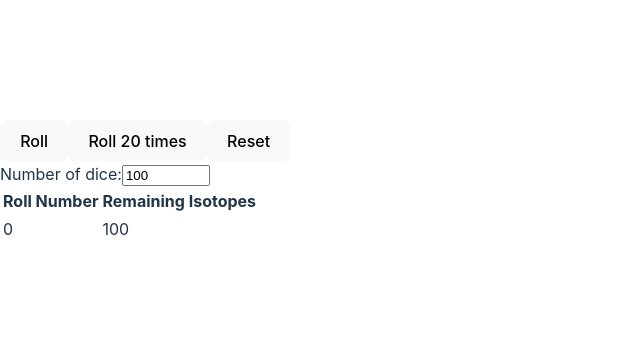
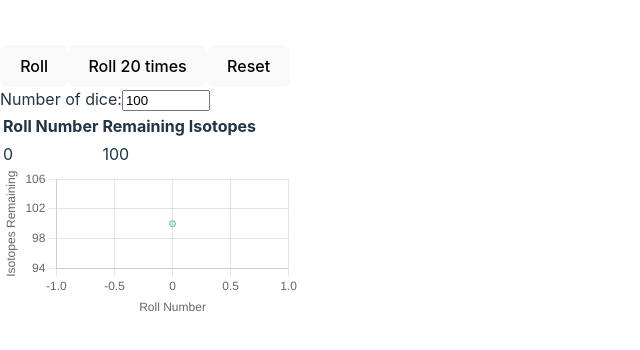
Before and after one commit to guyfoz77/half-life-dice, a React (Vite) app: page / in a window 1280 px wide. Shown: the part 218-568 px from the top of the page, without its empty margins (0-640 px from the left). Built offline with nearby package versions, Linux system fonts and the light colour scheme.

Commit message:
Implement chart

```diff
--- a/package.json
+++ b/package.json
@@ -10,7 +10,9 @@
     "preview": "vite preview"
   },
   "dependencies": {
+    "chart.js": "^4.4.0",
     "react": "^18.2.0",
+    "react-chartjs-2": "^5.2.0",
     "react-dom": "^18.2.0"
   },
   "devDependencies": {
--- a/src/App.jsx
+++ b/src/App.jsx
@@ -1,6 +1,7 @@
 import { useState } from 'react'
-import { rollDice, halfLifeStep } from './scripts/scripts'
+import { halfLifeStep } from './scripts/scripts'
 import { ResultsTable } from './components/ResultsTable'
+import { Graph } from './components/Graph'
 
 function App() {
   const diceSides = 10
@@ -56,6 +57,7 @@ function App() {
         <input type='number' id='numberOfDice' min={1} max={100000} defaultValue={100} onChange={(e) => handleNumberOfDiceChange(e)} />
       </form>
       <ResultsTable results={results} />
+      <Graph data={results} />
     </>
   )
 }
--- /dev/null
+++ b/src/components/Graph.jsx
@@ -0,0 +1,50 @@
+import { Line } from "react-chartjs-2"
+// eslint-disable-next-line no-unused-vars
+import { Chart } from "chart.js/auto";
+
+export function Graph({ data }) {
+  const colors = { points: 'rgba(75,192,192,1)', text: '#adadad' }
+
+  const chartData = {
+    labels: data.map((_, index) => index),
+    datasets: [
+      {
+        label: 'Data Series',
+        data: data,
+        fill: true,
+        borderColor: colors.points,
+      },
+    ],
+  };
+
+  const options = {
+    plugins: {
+      legend: { display: false },
+      tooltip: { enabled: false }
+    },
+    scales: {
+      x: {
+        type: 'linear',
+        position: 'bottom',
+        title: {
+          // color: colors.text,
+          display: true,
+          text: 'Roll Number'
+        }
+      },
+      y: {
+        type: 'linear',
+        position: 'left',
+        title: {
+          // color: colors.text,
+          display: true,
+          text: 'Isotopes Remaining'
+        }
+      },
+    },
+  };
+
+  return (
+    <Line data={chartData} options={options} />
+  )
+}
```
Also changed, not shown: src/todo.md (added, +2 -0 lines), 1 other file (tests, documents, lock files or other folders).
